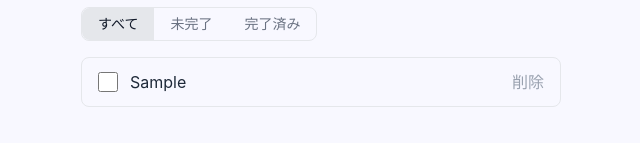
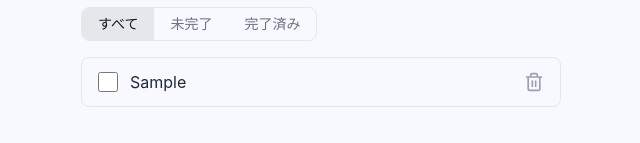
Before and after one commit to oukayuka/todo-app, a React (Vite) app: page / in a window 1280 px wide. Both pictures are taken after typing "Sample" into the empty fields and a click on the button "追加". Shown: the part 175-318 px from the top of the page, without its empty margins (319-959 px from the left). Built offline with nearby package versions, Linux system fonts and the light colour scheme.

Commit message:
style: replace delete text with trash icon

```diff
--- a/src/ui/TodoItem.tsx
+++ b/src/ui/TodoItem.tsx
@@ -75,8 +75,20 @@ export function TodoItem({ todo, onToggle, onEdit, onDelete }: TodoItemProps) {
         type="button"
         onClick={() => onDelete(todo.id)}
         className="text-gray-400 transition-colors hover:text-red-500"
+        aria-label="削除"
       >
-        削除
+        <svg
+          xmlns="http://www.w3.org/2000/svg"
+          viewBox="0 0 24 24"
+          fill="none"
+          stroke="currentColor"
+          strokeWidth={2}
+          strokeLinecap="round"
+          strokeLinejoin="round"
+          className="h-5 w-5"
+        >
+          <path d="M3 6h18M8 6V4a2 2 0 0 1 2-2h4a2 2 0 0 1 2 2v2m3 0v14a2 2 0 0 1-2 2H7a2 2 0 0 1-2-2V6h14M10 11v6M14 11v6" />
+        </svg>
       </button>
     </li>
   );
```
